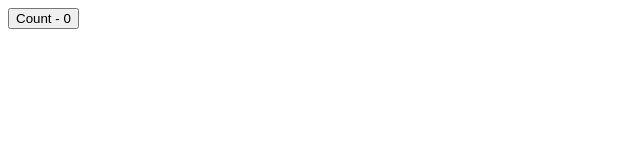
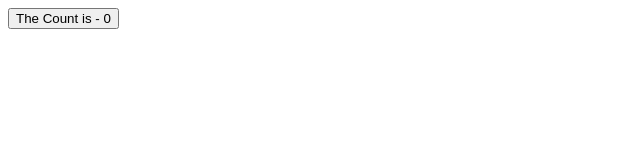
Before and after one commit to HimaSaiCharan/github-actions, a React (Vite) app: page / in a window 1280 px wide. Shown: the top 160 px of the page, without its empty margins (0-640 px from the left). Built offline with nearby package versions, Linux system fonts and the light colour scheme.

Commit message:
added test that breaks

```diff
--- a/src/App.tsx
+++ b/src/App.tsx
@@ -6,7 +6,7 @@ const App = () => {
   return (
     <>
       <button onClick={() => setCount((prev) => prev + 1)}>
-        Count - {count}
+        The Count is - {count}
       </button>
     </>
   );
```
